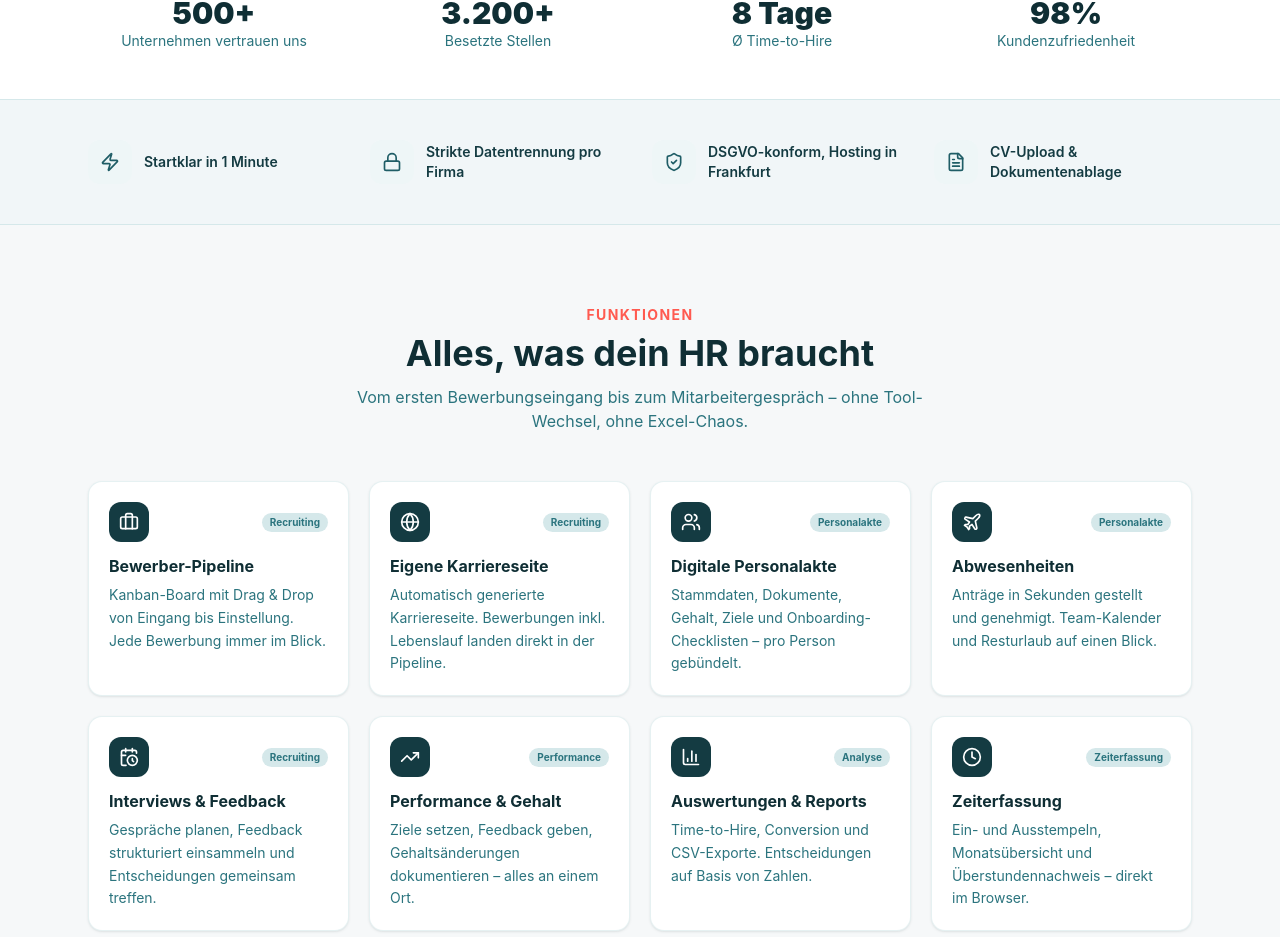
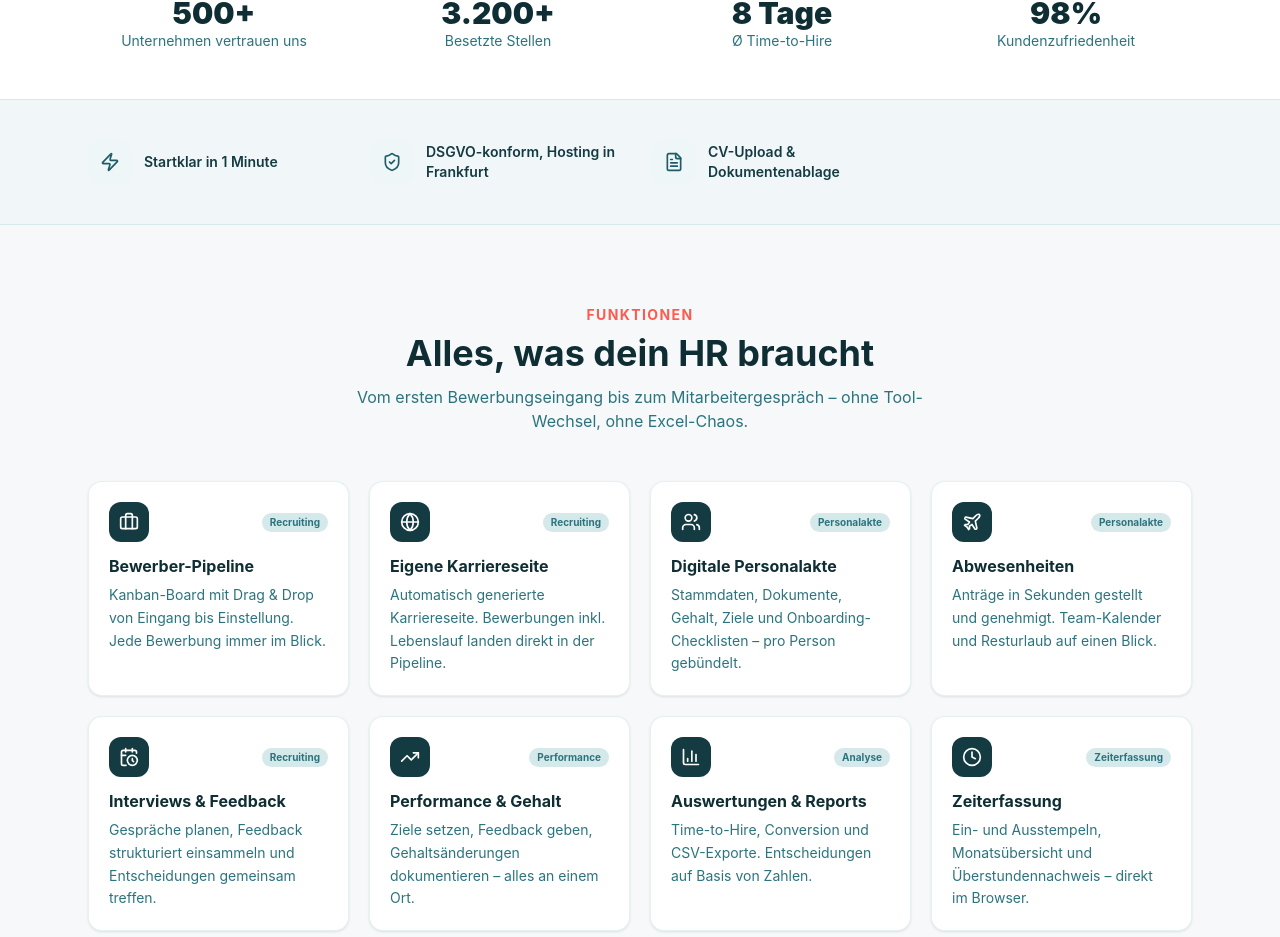
Before and after one commit to bastio89/iistelle, a Next.js app: page / in a window 1280 px wide. Shown: the part 1047-1984 px from the top of the page. Built offline with nearby package versions, Linux system fonts and the light colour scheme.

Commit message:
fix: Strikte Datentrennung aus Startseite entfernt

```diff
--- a/src/app/page.tsx
+++ b/src/app/page.tsx
@@ -10,7 +10,6 @@ import {
   CheckCircle2,
   FileText,
   Globe,
-  Lock,
   Plane,
   ShieldCheck,
   Sparkles,
@@ -29,7 +28,6 @@ import Footer from "@/components/Footer";
 
 const trustItems = [
   { icon: Zap, text: "Startklar in 1 Minute" },
-  { icon: Lock, text: "Strikte Datentrennung pro Firma" },
   { icon: ShieldCheck, text: "DSGVO-konform, Hosting in Frankfurt" },
   { icon: FileText, text: "CV-Upload & Dokumentenablage" },
 ];
```
